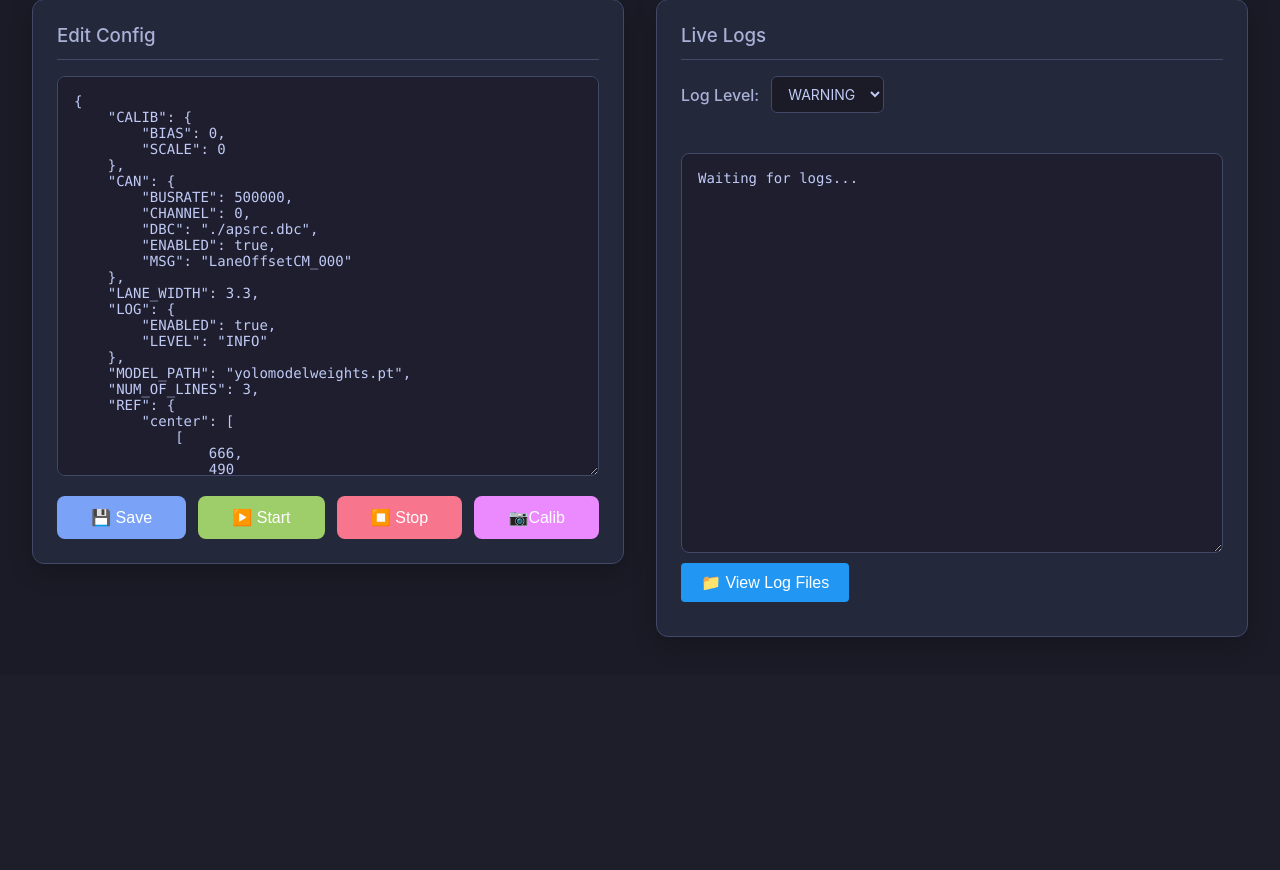
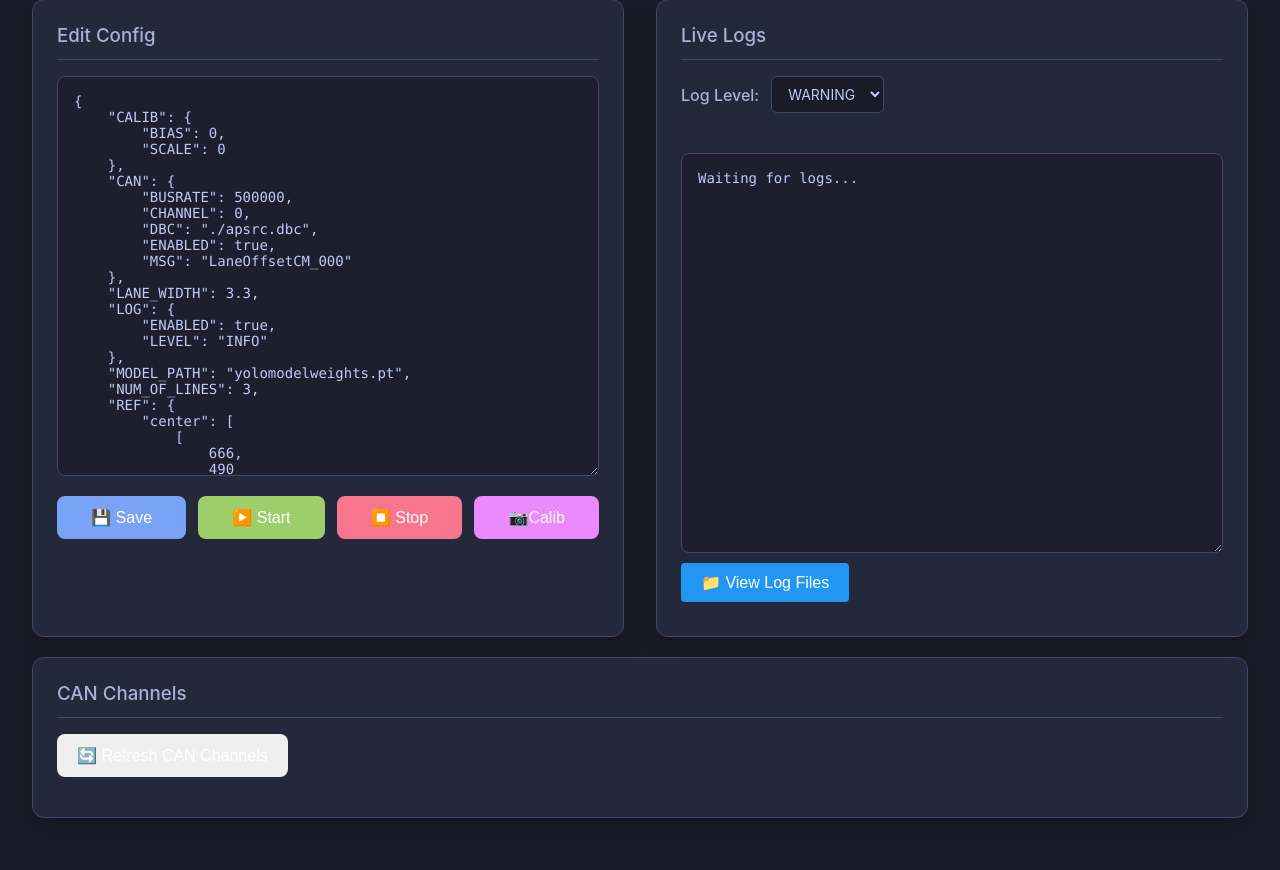
Before and after one commit to mojtaba1989/LaneOffsetApp, a Flask app: page / in a window 1280 px wide. Shown: the part 125-995 px from the top of the page. Before the commit the page ends 762 px from the top, so only its background shows below. Run offline with Flask 3, Linux system fonts and the light colour scheme; data that the repository does not hold is empty.

Commit message:
added can channel

```diff
--- a/app.py
+++ b/app.py
@@ -23,6 +23,15 @@ stop_event = threading.Event()
 
 with open('config.json') as f:
     default_config = json.load(f)
+
+def list_can_channels():
+    num_channels = canlib.getNumberOfChannels()
+    result = [f"Found {num_channels} channels"]
+    for ch in range(num_channels):
+        chd = canlib.ChannelData(ch)
+        info = f"{ch}. {chd.channel_name} ({chd.card_upc_no.product()}:{chd.card_serial_no}/{chd.chan_no_on_card})"
+        result.append(info)
+    return result
 
 class Timer:
     def __init__(self, name="Block", ignore=IGNORE_TIMER):
@@ -630,5 +639,13 @@ def capture_frame():
     _, buffer = cv2.imencode('.jpg', frame)
     return Response(buffer.tobytes(), mimetype='image/jpeg')
 
+@app.route('/can_channels')
+def get_can_channels():
+    try:
+        data = list_can_channels()
+        return jsonify({"channels": data})
+    except Exception as e:
+        return jsonify({"error": str(e)}), 500
+
 if __name__ == '__main__':
     app.run(host='0.0.0.0', port=5000, debug=True)
--- a/templates/index.html
+++ b/templates/index.html
@@ -30,7 +30,8 @@
         .container {
             display: flex;
             gap: 2rem;
-            align-items: flex-start;
+            align-items: stretch;
+            margin-bottom: 20px;
         }
 
         .panel {
@@ -119,6 +120,11 @@
 
         #calib-btn { background-color: #eb8aff; }
         #calib-btn:hover { background-color: #e3afff; }
+
+        #can-btn { background-color: #928aff; }
+        #can-btn:hover { background-color: #afb4ff; }
+
+
 
         /* --- NEW: Log Level Control Styles --- */
         .log-level-control {
@@ -211,6 +217,12 @@
         </div>
     </div>
 </div>
+<div class="container">
+    <div class="panel">
+        <h3>CAN Channels</h3>
+        <button class="can-btn" onclick="fetchCANChannels()">🔄 Refresh CAN Channels</button>
+        <ul id="canChannelList"></ul>
+    </div>
 
 <script>
     // --- Existing Functions ---
@@ -314,6 +326,29 @@
             statusElement.style.color = 'var(--accent-red)';
         }
     }
+    function fetchCANChannels() {
+    fetch('/can_channels')
+        .then(res => res.json())
+        .then(data => {
+            const list = document.getElementById('canChannelList');
+            list.innerHTML = ""; // Clear current list
+            if (data.channels) {
+                data.channels.forEach(line => {
+                    const li = document.createElement('li');
+                    li.textContent = line;
+                    list.appendChild(li);
+                });
+            } else {
+                const li = document.createElement('li');
+                li.textContent = "Error: " + data.error;
+                list.appendChild(li);
+            }
+        })
+        .catch(err => {
+            const list = document.getElementById('canChannelList');
+            list.innerHTML = "<li>Failed to fetch CAN channels: " + err + "</li>";
+        });
+}
 </script>
 
 </body>
```
Also changed, not shown: 1 other file.
